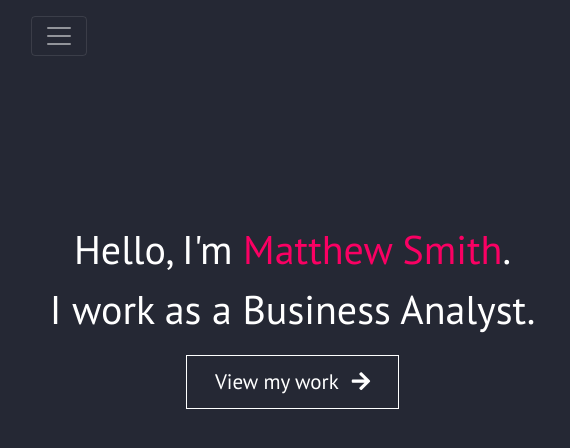
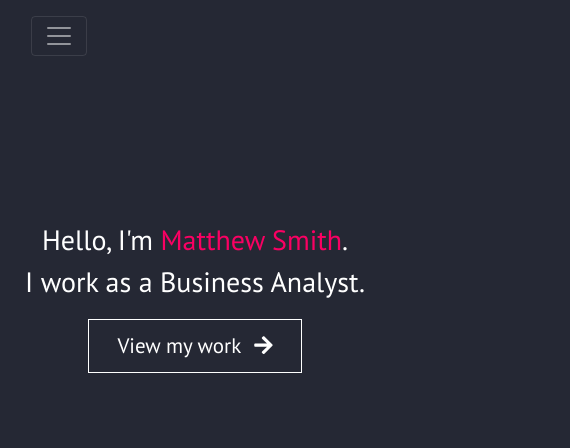
Before and after one commit to ZeshanHaider/landing-page1, a plain HTML site: page index.html in a window 390 px wide. Shown: the whole page, 570 px wide, since content can reach past the window. Drawn offline with nearby package versions, Linux system fonts and the light colour scheme.

Commit message:
Update style.css

```diff
--- a/style.css
+++ b/style.css
@@ -68,4 +68,10 @@ body{
     #mobile-nav ul li a:hover{
         text-decoration: none !important;
     }
+    .main-content{
+        width: 100%;
+    }
+    .main-content-font{
+        font-size: 28px;
+    }
 }
```
